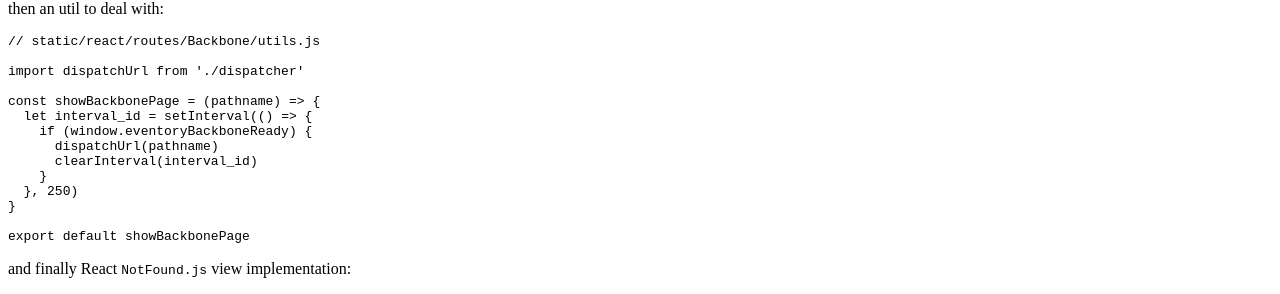
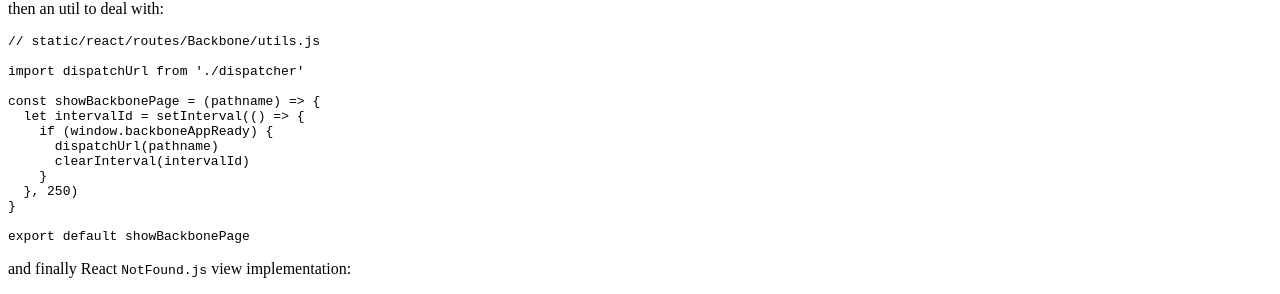
Before and after one commit to turkus/turkus.github.io, a Jekyll site: the page built from _posts/2017-07-04-backbone-marionette-react.md, in a window 1280 px wide and 1400 px high, scrolled down 2120 px. Shown: the part 151-445 px from the top of the window. Built offline with Jekyll 4.4.1, drawn with Linux system fonts in a browser that asks for light colours; some of the changed text lies outside the part shown.

Commit message:
Small fixes

```diff
--- a/_posts/2017-07-04-backbone-marionette-react.md
+++ b/_posts/2017-07-04-backbone-marionette-react.md
@@ -145,10 +145,10 @@ then an util to deal with:
 import dispatchUrl from './dispatcher'
 
 const showBackbonePage = (pathname) => {
-  let interval_id = setInterval(() => {
-    if (window.eventoryBackboneReady) {
+  let intervalId = setInterval(() => {
+    if (window.backboneAppReady) {
       dispatchUrl(pathname)
-      clearInterval(interval_id)
+      clearInterval(intervalId)
     }
   }, 250)
 }
@@ -234,11 +234,11 @@ class CoreLayout extends Component {
   }
 
   initLocationHandlers () {
-    let interval_id = setInterval(() => {
-      if (window.eventoryBackboneReady) {
+    let intervalId = setInterval(() => {
+      if (window.backboneAppReady) {
         const msgbus = Backbone.Wreqr.radio.channel('global')
         msgbus.reqres.setHandler('set:location', this.setLocation)
-        clearInterval(interval_id)
+        clearInterval(intervalId)
       }
     }, 250)
   }
```
